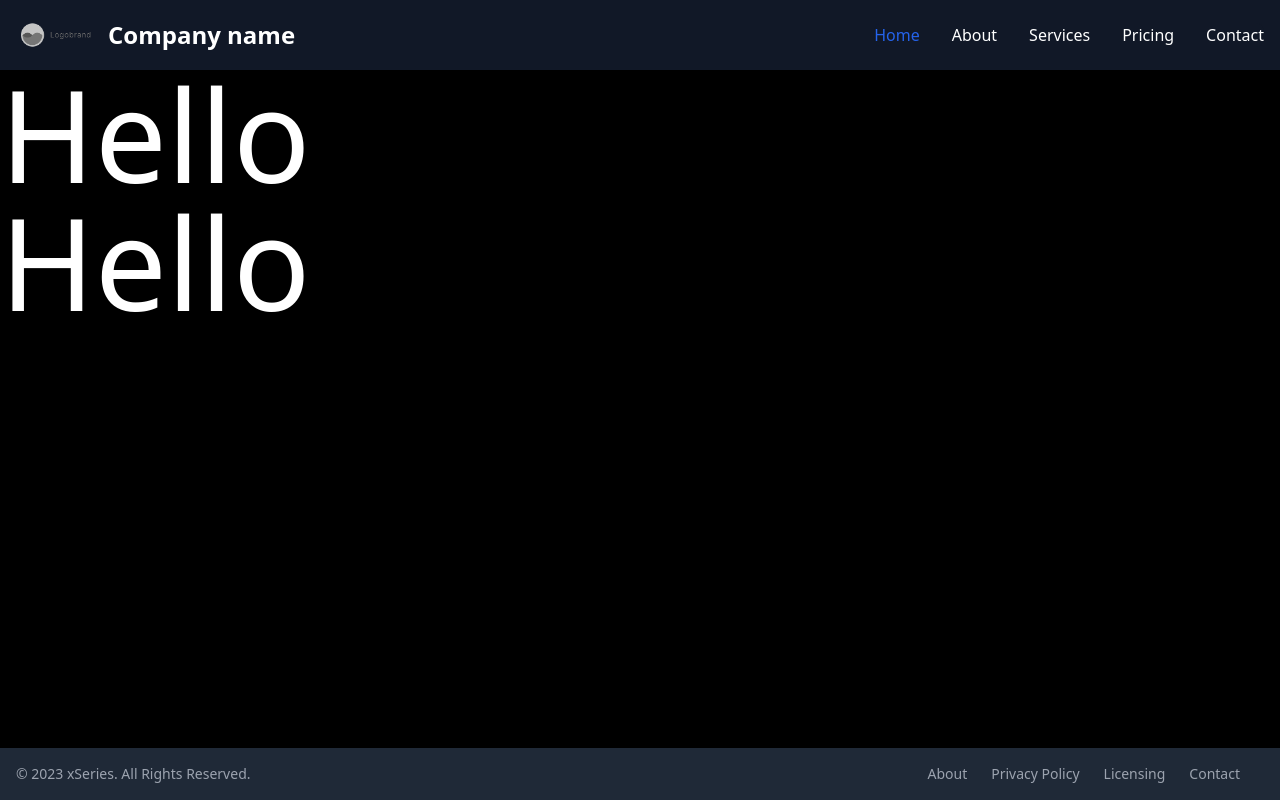
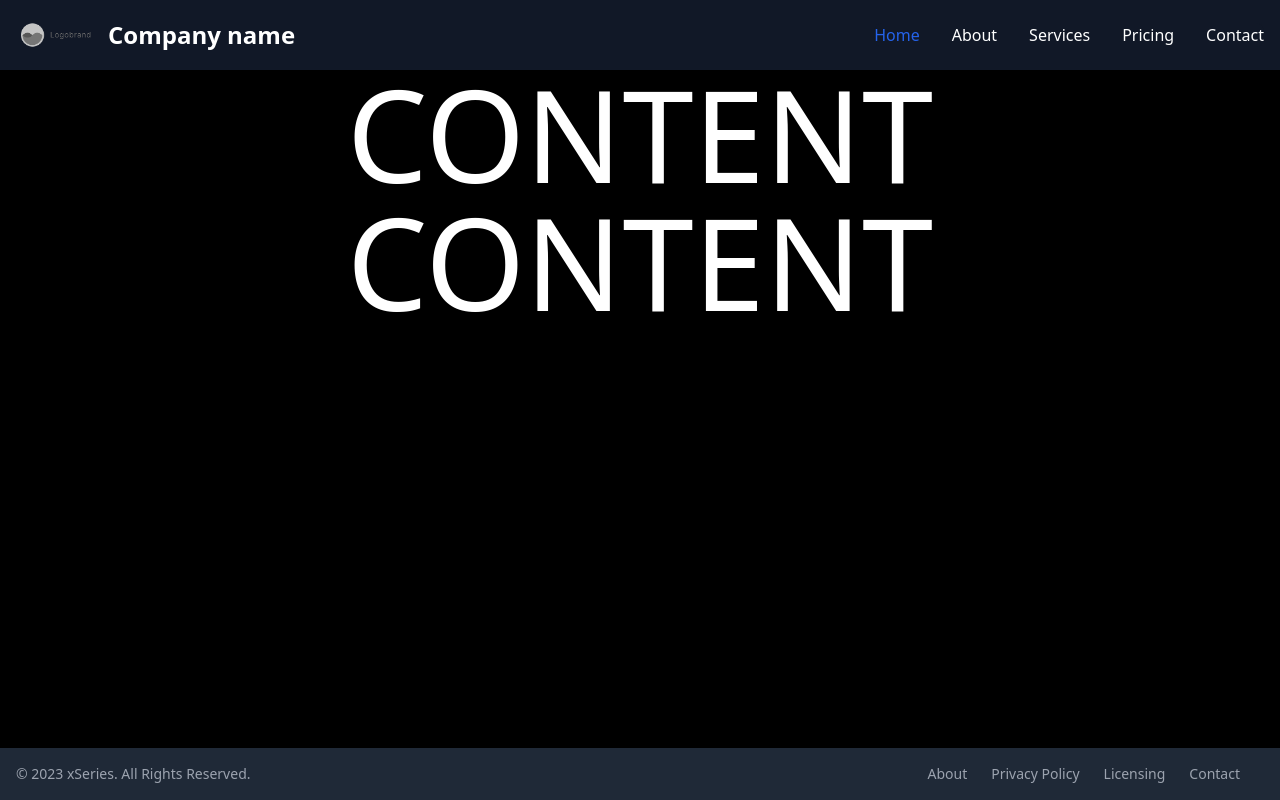
Before and after one commit to bavichugo/quick-script, a Next.js app: page / in a window 1280 px wide. Built offline with nearby package versions, Linux system fonts and the light colour scheme.

Commit message:
Fix content inside layout going over header and footer

```diff
--- a/src/app/layout.js
+++ b/src/app/layout.js
@@ -10,14 +10,13 @@ export const metadata = {
 export default function RootLayout({ children }) {
   return (
     <html className="bg-black" lang="en">
-      <body className="flex flex-col min-h-screen">
-        <div className=''>
+      <body className="bg-black flex flex-col h-full min-h-screen">
+        <div className='flex flex-col h-full'>
           <Navbar1 />
-          <main className='bg-black container mx-auto'>
+          <main className='bg-black container mx-auto h-full'>
             {children}
           </main>
         </div>
-
         <Footer1 />
       </body>
     </html>
--- a/src/app/page.js
+++ b/src/app/page.js
@@ -1,8 +1,9 @@
 export default function Home() {
   return (
-    <div>
-      <h1 className="text-white text-9xl">Hello</h1>
-      <h1 className="text-white text-9xl">Hello</h1>
+    <div className="h-full flex flex-col items-center justify-center">
+      <h1 className="text-white text-9xl mx-auto">CONTENT</h1>
+      <h1 className="text-white text-9xl mx-auto">CONTENT</h1>
+
 
     </div>
   )
```
